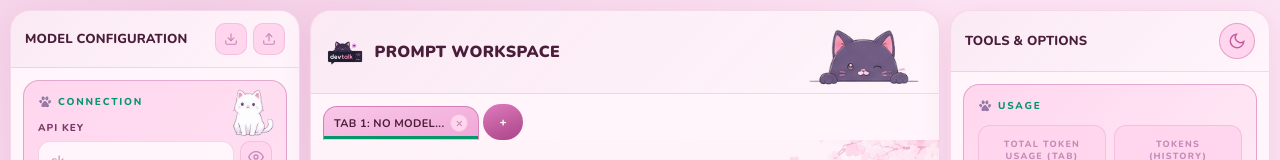
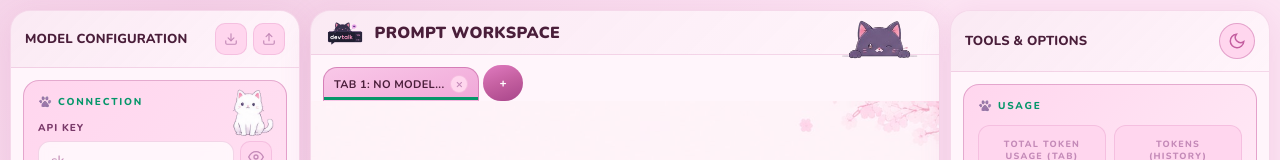
Before and after one commit to Myster-Pmf/DevTalk, a website: page public/index.html in a window 1280 px wide. Shown: the top 160 px of the page. Drawn offline with nearby package versions, Linux system fonts and the light colour scheme.

Commit message:
fix: topbar height parity, cat overflow bottom, user bubble green gradient

```diff
--- a/public/styles.css
+++ b/public/styles.css
@@ -618,6 +618,9 @@ button.danger:hover {
     align-items: center;
     gap: 12px;
     padding-right: 14px;
+    overflow: visible;
+    height: 44px;
+    box-sizing: border-box;
 }
 
 .workspace-copy {
@@ -652,15 +655,17 @@ button.danger:hover {
 
 .workspace-cat-peeking {
     position: relative;
-    height: 58px;
+    height: 40px;
     width: auto;
     object-fit: contain;
     pointer-events: none;
     user-select: none;
     opacity: 0.92;
-    margin-right: 4px;
+    margin-right: 6px;
+    margin-bottom: -18px;
     flex-shrink: 0;
-    transform: translateY(6px);
+    align-self: flex-end;
+    z-index: 3;
 }
 
 .tabs {
@@ -882,16 +887,7 @@ button.danger:hover {
     max-width: 92%;
 }
 
-.message.role-user::before {
-    background: linear-gradient(90deg, var(--accent-green), #34d399, transparent);
-}
-
-.message.role-user .message-role {
-    background: rgba(16, 185, 129, 0.08);
-    color: var(--accent-green);
-    border-color: rgba(16, 185, 129, 0.25);
-}
-
+/* Base gradient bar for all messages (AI) */
 .message::before {
     content: '';
     position: absolute;
@@ -901,6 +897,17 @@ button.danger:hover {
     height: 3px;
     background: linear-gradient(90deg, var(--accent), var(--accent-2), transparent);
     border-radius: var(--radius-md) var(--radius-md) 0 0;
+}
+
+/* User bubble overrides — must come AFTER the base rule to win the cascade */
+.message.role-user::before {
+    background: linear-gradient(90deg, var(--accent-green), #34d399, transparent);
+}
+
+.message.role-user .message-role {
+    background: rgba(16, 185, 129, 0.08);
+    color: var(--accent-green);
+    border-color: rgba(16, 185, 129, 0.25);
 }
 
 .message-header {
```
